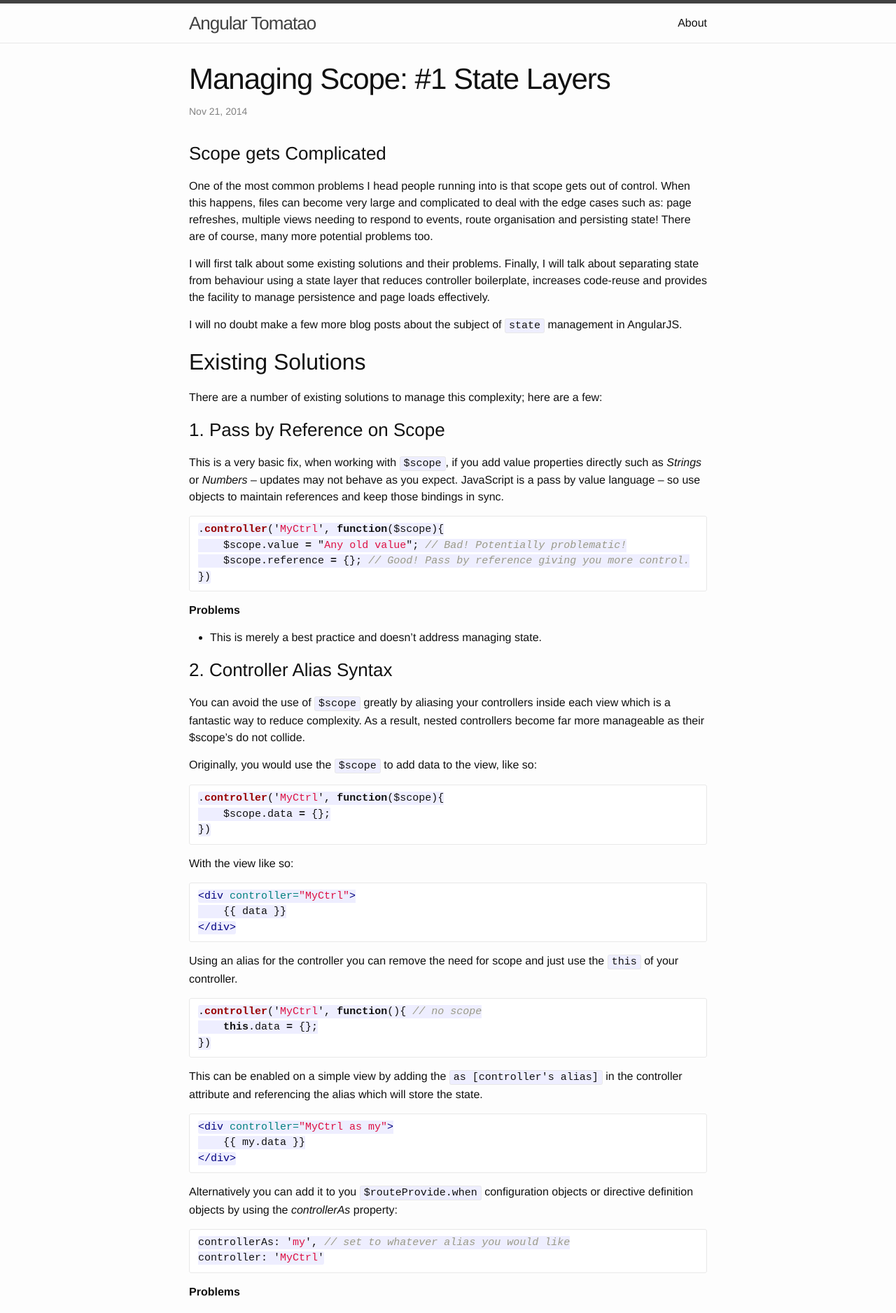
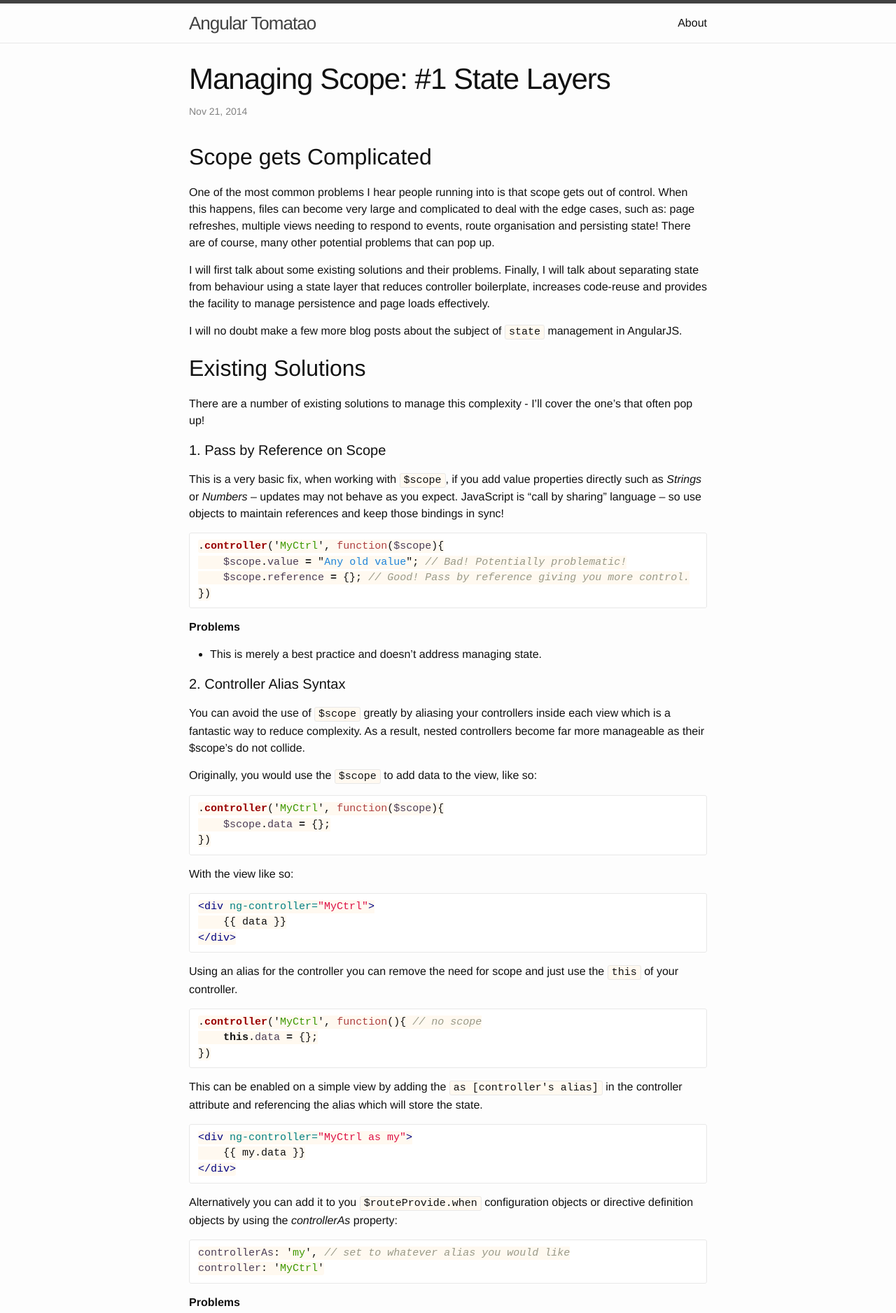
Before and after one commit to tomatau/angular-tomatao, a Jekyll site: the page built from _posts/2014-11-21-managing-scope-state-layers.md, in a window 1280 px wide. Shown: the top 1876 px of the page at 70% size. Built offline with Jekyll 4.4.1, drawn with Linux system fonts in a browser that asks for light colours; Markdown is read by kramdown in place of the engine named in the settings; some of the changed text lies outside the part shown.

Commit message:
syntax highlighting

````diff
--- a/_posts/2014-11-21-managing-scope-state-layers.md
+++ b/_posts/2014-11-21-managing-scope-state-layers.md
@@ -5,9 +5,9 @@ date:   2014-11-21 12:00:00
 categories: angularjs scope state models
 ---
 
-### Scope gets Complicated
+## Scope gets Complicated
 
-One of the most common problems I head people running into is that scope gets out of control. When this happens, files can become very large and complicated to deal with the edge cases such as: page refreshes, multiple views needing to respond to events, route organisation and persisting state! There are of course, many more potential problems too.
+One of the most common problems I hear people running into is that scope gets out of control. When this happens, files can become very large and complicated to deal with the edge cases, such as: page refreshes, multiple views needing to respond to events, route organisation and persisting state! There are of course, many other potential problems that can pop up.
 
 I will first talk about some existing solutions and their problems. Finally, I will talk about separating state from behaviour using a state layer that reduces controller boilerplate, increases code-reuse and provides the facility to manage persistence and page loads effectively.
 
@@ -15,11 +15,11 @@ I will no doubt make a few more blog posts about the subject of `state` manageme
 
 ## Existing Solutions
 
-There are a number of existing solutions to manage this complexity; here are a few:
+There are a number of existing solutions to manage this complexity - I'll cover the one's that often pop up!
 
-### 1. Pass by Reference on Scope
+#### 1. Pass by Reference on Scope
 
-This is a very basic fix, when working with `$scope`, if you add value properties directly such as *Strings* or *Numbers* -- updates may not behave as you expect. JavaScript is a pass by value language -- so use objects to maintain references and keep those bindings in sync.
+This is a very basic fix, when working with `$scope`, if you add value properties directly such as *Strings* or *Numbers* -- updates may not behave as you expect. JavaScript is "call by sharing" language -- so use objects to maintain references and keep those bindings in sync!
 
 ```javascript
 .controller('MyCtrl', function($scope){
@@ -32,7 +32,7 @@ This is a very basic fix, when working with `$scope`, if you add value propertie
 
 - This is merely a best practice and doesn't address managing state.
 
-### 2. Controller Alias Syntax
+#### 2. Controller Alias Syntax
 
 You can avoid the use of `$scope` greatly by aliasing your controllers inside each view which is a fantastic way to reduce complexity. As a result, nested controllers become far more manageable as their $scope's do not collide.
 
@@ -47,7 +47,7 @@ Originally, you would use the `$scope` to add data to the view, like so:
 With the view like so:
 
 ```html
-<div controller="MyCtrl">
+<div ng-controller="MyCtrl">
     {% raw %}{{ data }}{% endraw %}
 </div>
 ```
@@ -63,7 +63,7 @@ Using an alias for the controller you can remove the need for scope and just use
 This can be enabled on a simple view by adding the `as [controller's alias]` in the controller attribute and referencing the alias which will store the state.
 
 ```html
-<div controller="MyCtrl as my">
+<div ng-controller="MyCtrl as my">
     {% raw %}{{ my.data }}{% endraw %}
 </div>
 ```
@@ -333,7 +333,7 @@ This is a very flexible approach as we can make new models and collections very
 - These Models are also very similar to the idea of React stores... the one key difference is that our models have public set methods. This can be a problem and will require discipline to keep manageable --
 - To solve these problems, we should talk about an Action layer, one direction data flow.
 
-### Next Post
+#### Next Post
 
 I will next post about solutions to the above problems using Action layers and one direct data flows.
 
--- a/_sass/_base.scss
+++ b/_sass/_base.scss
@@ -130,7 +130,7 @@ code {
     font-size: 15px;
     border: 1px solid $grey-color-light;
     border-radius: 3px;
-    background-color: #eef;
+    background-color: #FFF9F0;
 }
 
 code {
--- a/_sass/_syntax-highlighting.scss
+++ b/_sass/_syntax-highlighting.scss
@@ -26,7 +26,7 @@
     .gu    { color: #aaa } // Generic.Subheading
     .gt    { color: #a00 } // Generic.Traceback
     .kc    { font-weight: bold } // Keyword.Constant
-    .kd    { font-weight: bold } // Keyword.Declaration
+    .kd    { color: rgb(174, 65, 65) } // Keyword.Declaration
     .kp    { font-weight: bold } // Keyword.Pseudo
     .kr    { font-weight: bold } // Keyword.Reserved
     .kt    { color: #458; font-weight: bold } // Keyword.Type
@@ -51,17 +51,18 @@
     .sb    { color: #d14 } // Literal.String.Backtick
     .sc    { color: #d14 } // Literal.String.Char
     .sd    { color: #d14 } // Literal.String.Doc
-    .s2    { color: #d14 } // Literal.String.Double
+    .s2    { color: #1F84D8 } // Literal.String.Double
     .se    { color: #d14 } // Literal.String.Escape
     .sh    { color: #d14 } // Literal.String.Heredoc
     .si    { color: #d14 } // Literal.String.Interpol
     .sx    { color: #d14 } // Literal.String.Other
     .sr    { color: #009926 } // Literal.String.Regex
-    .s1    { color: #d14 } // Literal.String.Single
+    .s1    { color: #3E9900 } // Literal.String.Single
     .ss    { color: #990073 } // Literal.String.Symbol
     .bp    { color: #999 } // Name.Builtin.Pseudo
     .vc    { color: #008080 } // Name.Variable.Class
     .vg    { color: #008080 } // Name.Variable.Global
     .vi    { color: #008080 } // Name.Variable.Instance
     .il    { color: #099 } // Literal.Number.Integer.Long
+    .nx    { color: rgb(75, 61, 87) } // Literal.Number.Integer.Long
 }
````
Also changed, not shown: other parts of _posts/2014-11-21-managing-scope-state-layers.md (+12 -12 lines).
